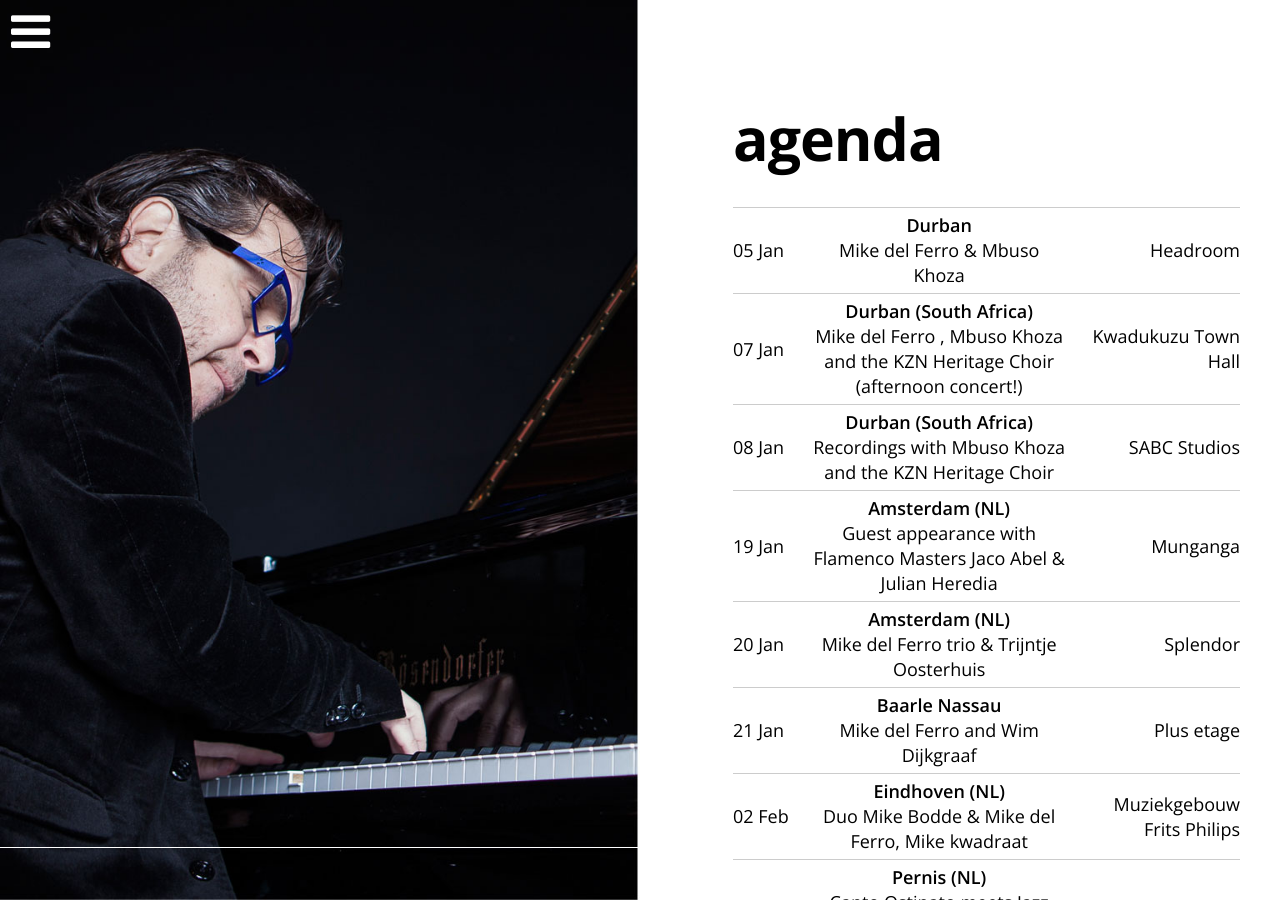
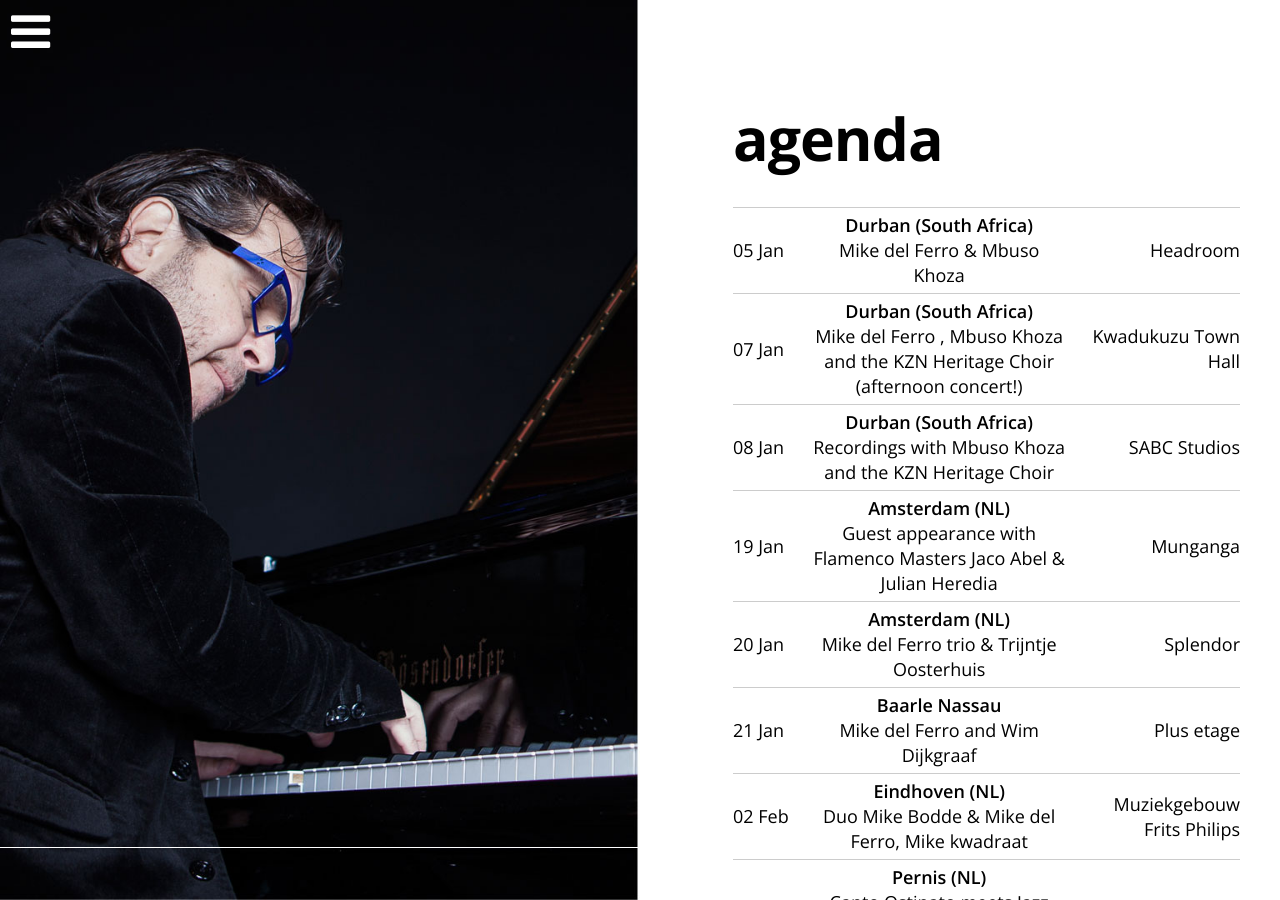
Before and after one commit to mikedelferro/website, a Jekyll site: the page built from agenda.html, in a window 1280 px wide and 900 px high. Built offline with Jekyll 4.4.1, drawn with Linux system fonts in a browser that asks for light colours; nearby versions of some CDN libraries.

Commit message:
Updated '_config.yml' via CloudCannon

```diff
--- a/_config.yml
+++ b/_config.yml
@@ -97,7 +97,7 @@ gigs:
   - title: Mike del Ferro & Mbuso Khoza
     date: 2018-01-05 19:00:00
     location: Headroom
-    venue: Durban
+    venue: Durban (South Africa)
     url: 'https://www.facebook.com/events/146881809300816/'
   - title: 'Mike del Ferro & friends, more details soon'
     date: 2018-02-17 20:30:00
```
